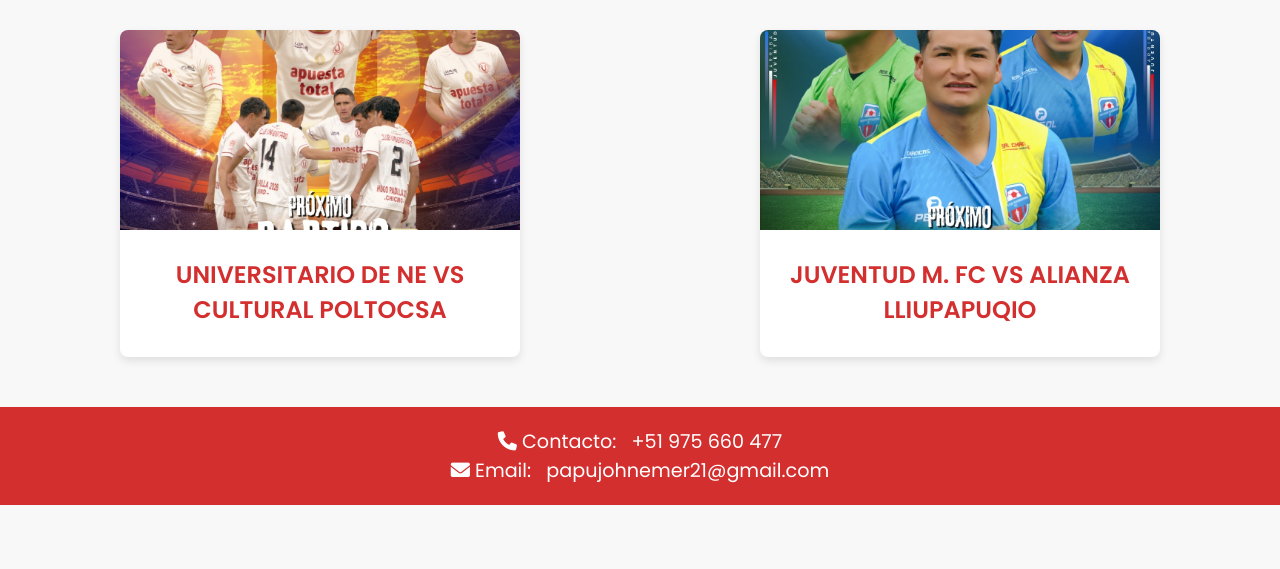
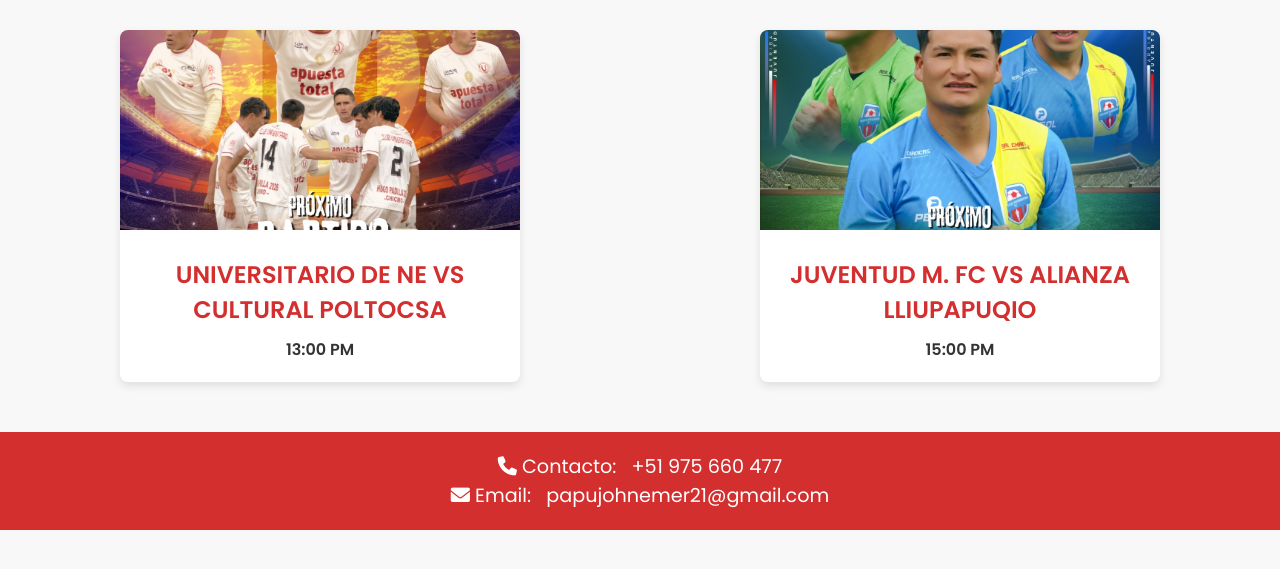
Before and after one commit to JohnRodrigo21/liga_distrital, a plain HTML site: page index.html in a window 1280 px wide. Shown: the part 83-652 px from the top of the page. Drawn offline with Linux system fonts and the light colour scheme.

Commit message:
Update index.html

```diff
--- a/index.html
+++ b/index.html
@@ -23,12 +23,14 @@
             <img src="images/univer.jpg" alt="Partido 1" class="card-img" id="img1">
             <div class="card-content">
                 <h3>UNIVERSITARIO DE NE VS CULTURAL POLTOCSA</h3>
+                <h4>13:00 PM</h4>
             </div>
         </div>
         <div class="card">
             <img src="images/juventud.jpg" alt="Partido 2" class="card-img" id="img2">
             <div class="card-content">
                 <h3>JUVENTUD M. FC VS ALIANZA LLIUPAPUQIO</h3>
+                <h4>15:00 PM</h4>
             </div>
         </div>
     </section>
```
